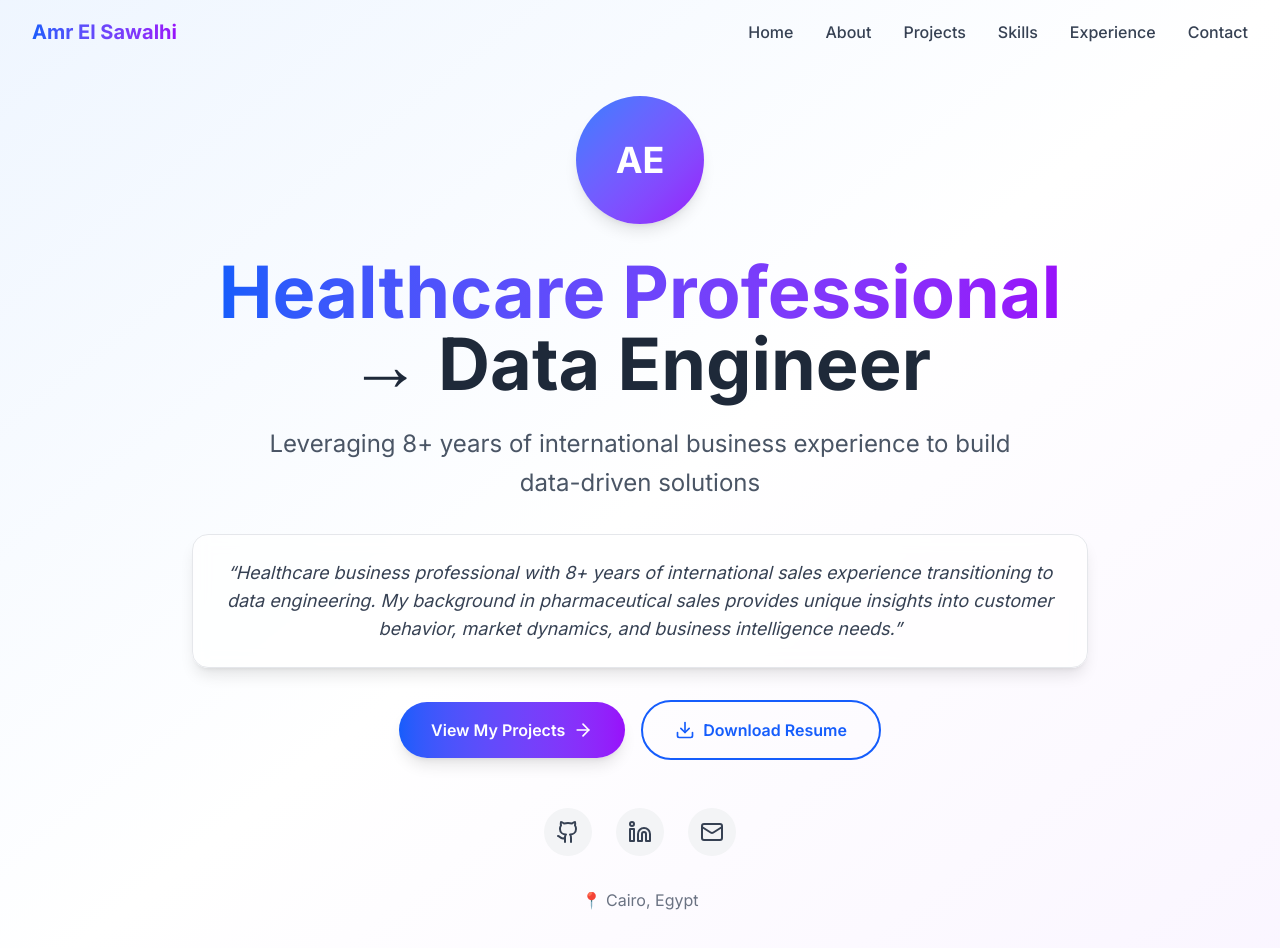
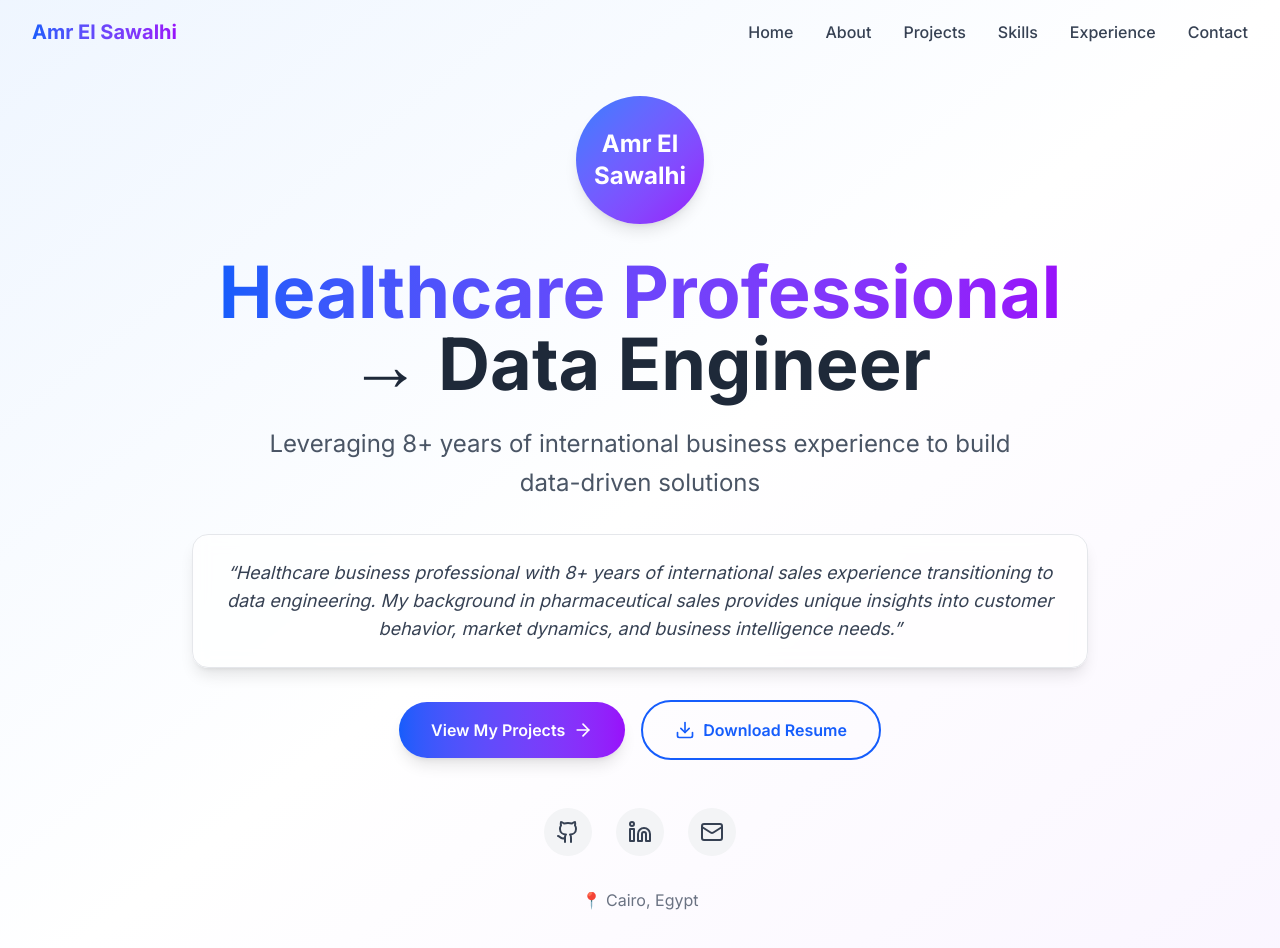
Before and after one commit to amrelsawalhi/resume, a Next.js app: page / in a window 1280 px wide. Shown: the top 948 px of the page. Built offline with nearby package versions, Linux system fonts and the light colour scheme.

Commit message:
Replace AE initials with full name in Hero section

```diff
--- a/src/components/Hero.tsx
+++ b/src/components/Hero.tsx
@@ -25,9 +25,9 @@ const Hero = () => {
             initial={{ scale: 0 }}
             animate={{ scale: 1 }}
             transition={{ delay: 0.2, type: "spring", stiffness: 100 }}
-            className="w-32 h-32 mx-auto mb-8 rounded-full bg-gradient-to-br from-blue-500 to-purple-600 flex items-center justify-center text-white text-4xl font-bold shadow-lg"
+            className="w-32 h-32 mx-auto mb-8 rounded-full bg-gradient-to-br from-blue-500 to-purple-600 flex items-center justify-center text-white text-2xl font-bold shadow-lg"
           >
-            AE
+            Amr El Sawalhi
           </motion.div>
 
           {/* Main Headline */}
```
